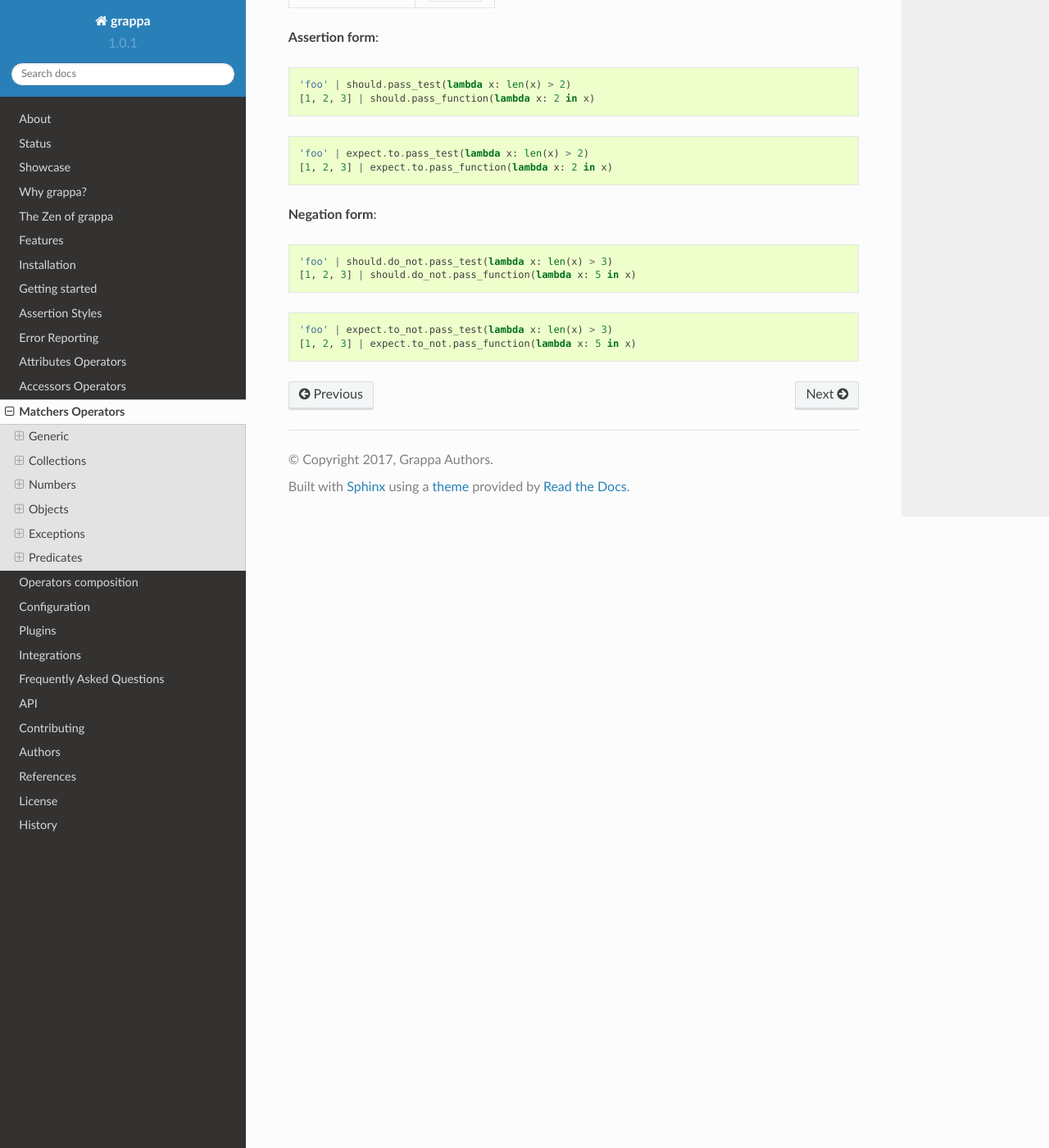
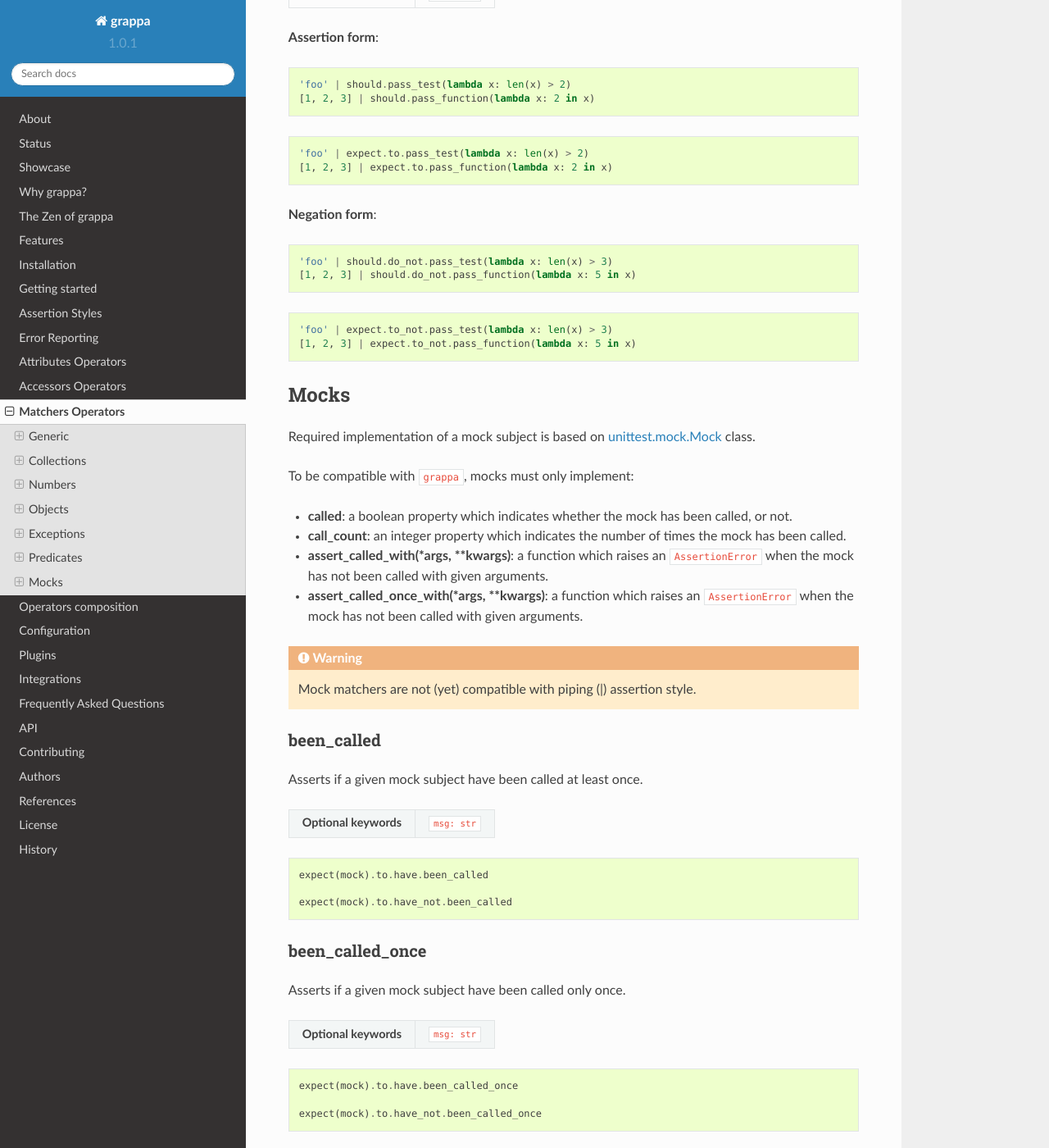
Before and after one commit to grappa-py/grappa, a Sphinx documentation site: the page built from docs/matchers-operators.rst, in a window 1280 px wide and 1400 px high, scrolled down 17440 px. Shown: the whole window at 82% size. Built offline with Sphinx 7.4.7 and the Read the Docs theme 2.0.0, drawn with Linux system fonts in a browser that asks for light colours; some of the changed text lies outside the part shown.

Commit message:
add mock operators documentation

```diff
--- a/docs/matchers-operators.rst
+++ b/docs/matchers-operators.rst
@@ -994,3 +994,110 @@ Asserts if a given subject is valid when passed to a predicate function.
 
     'foo' | expect.to_not.pass_test(lambda x: len(x) > 3)
     [1, 2, 3] | expect.to_not.pass_function(lambda x: 5 in x)
+
+Mocks
+-----
+
+Required implementation of a mock subject is based on `unittest.mock.Mock`_ class.
+
+To be compatible with ``grappa``, mocks must only implement:
+
+- **called**: a boolean property which indicates whether the mock has been called, or not.
+- **call_count**: an integer property which indicates the number of times the mock has been called.
+- **assert_called_with(*args, **kwargs)**: a function which raises an ``AssertionError`` when the mock has not been called with given arguments.
+- **assert_called_once_with(*args, **kwargs)**: a function which raises an ``AssertionError`` when the mock has not been called with given arguments.
+
+
+.. warning::
+
+    Mock matchers are not (yet) compatible with piping (|) assertion style.
+
+
+been_called
+^^^^^^^^^^^
+
+Asserts if a given mock subject have been called at least once.
+
+=======================  ========================
+ **Optional keywords**   ``msg: str``
+=======================  ========================
+
+.. code-block:: python
+
+    expect(mock).to.have.been_called
+
+    expect(mock).to.have_not.been_called
+
+
+been_called_once
+^^^^^^^^^^^^^^^^
+
+Asserts if a given mock subject have been called only once.
+
+=======================  ========================
+ **Optional keywords**   ``msg: str``
+=======================  ========================
+
+.. code-block:: python
+
+    expect(mock).to.have.been_called_once
+
+    expect(mock).to.have_not.been_called_once
+
+
+been_called_times
+^^^^^^^^^^^^^^^^^
+
+Asserts if a given mock subject have been called n times.
+
+=======================  ========================
+ **Optional keywords**   ``msg: str``
+=======================  ========================
+
+**Assertion form**:
+
+.. code-block:: python
+
+    expect(mock).to.have.been_called_times(0)
+
+    expect(mock).to.have_not.been_called_times(3)
+
+
+
+been_called_with
+^^^^^^^^^^^^^^^^
+
+Asserts if a given mock subject have been called at least once
+with specified arguments.
+
+=======================  ========================
+ **Optional keywords**   ``msg: str``
+=======================  ========================
+
+.. code-block:: python
+
+    expect(mock).to.have.been_called_with('foo')
+    expect(mock).to.have.been_called_with('foo', True, 150)
+
+    expect(mock).to.have_not.been_called_with('bar', False)
+
+
+been_called_once_with
+^^^^^^^^^^^^^^^^^^^^^
+
+Asserts if a given mock subject have been called only once
+with specified arguments.
+
+=======================  ========================
+ **Optional keywords**   ``msg: str``
+=======================  ========================
+
+.. code-block:: python
+
+    expect(mock).to.have.been_called_once_with('foo')
+    expect(mock).to.have.been_called_once_with('foo', True, 150)
+
+    expect(mock).to.have_not.been_called_once_with('bar', False)
+
+
+.. _`unittest.mock.Mock`: https://docs.python.org/3/library/unittest.mock.html#the-mock-class
```
